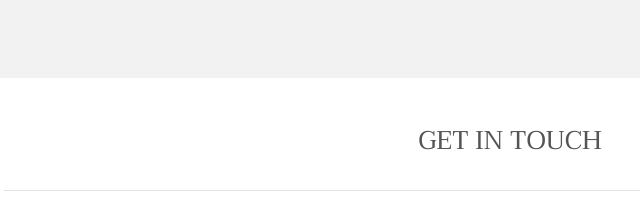
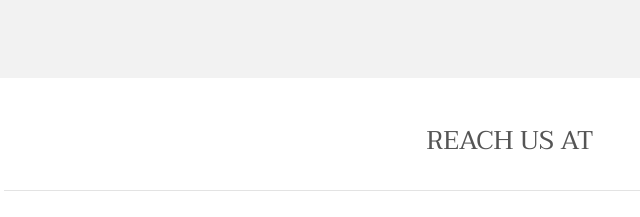
Before and after one commit to johnsychacko/WebsiteDemo, a plain HTML site: page generic.html in a window 1280 px wide. Shown: the part 1080-1297 px from the top of the page, 130-770 px from the left. Drawn offline with Linux system fonts and the light colour scheme.

Commit message:
generic.html modified

```diff
--- a/generic.html
+++ b/generic.html
@@ -46,6 +46,7 @@
                     <h4>Kapil Rastogi, CFA:</h4>
                     <p> Cras aliquet urna ut sapien tincidunt, quis malesuada elit facilisis. Vestibulum sit amet tortor velit. Nam elementum nibh a libero pharetra elementum. Maecenas feugiat ex purus, quis volutpat lacus placerat malesuada. Praesent in sem ex. Morbi mattis sapien pretium tellus venenatis, at egestas urna ornare.</p>
                     <h4>Murat Unluer:</h4>
+
                     <p>Vivamus fermentum nibh vel pharetra blandit. Cras a purus urna. Sed et libero ex. Orci varius natoque penatibus et magnis dis parturient montes, nascetur ridiculus mus. Suspendisse id hendrerit felis. Nulla viverra tempor dui at congue. Pellentesque quis nulla ornare, congue nisi id, finibus nulla. Aliquam sit amet hendrerit purus. Donec libero massa, posuere fermentum eros sit amet, maximus fringilla augue. Maecenas at rhoncus lorem. Vivamus ultricies consequat est, efficitur convallis libero. Vivamus rutrum semper mauris, vitae consequat eros tempor ac. Pellentesque et ornare sapien</p>
                 </div>
             </div>
@@ -103,7 +104,7 @@
             <section>
                 <div class="box">
                     <div class="content">
-                        <h2 class="align-center">Get in Touch</h2>
+                        <h2 class="align-center">Reach us At </h2>
                         <hr />
                         <form action="#" method="post">
                             <div class="field half first">
```
